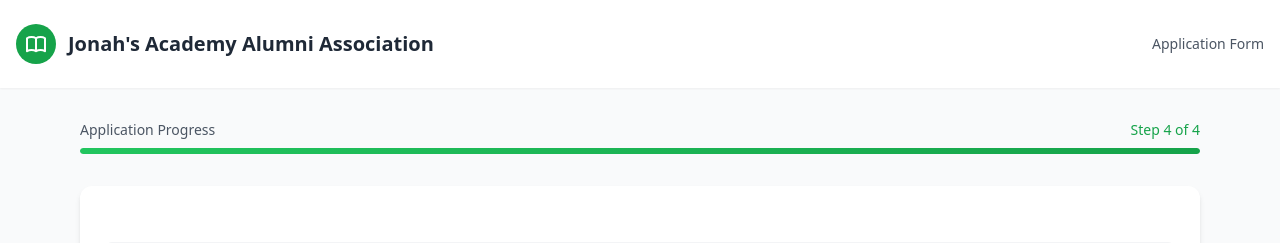
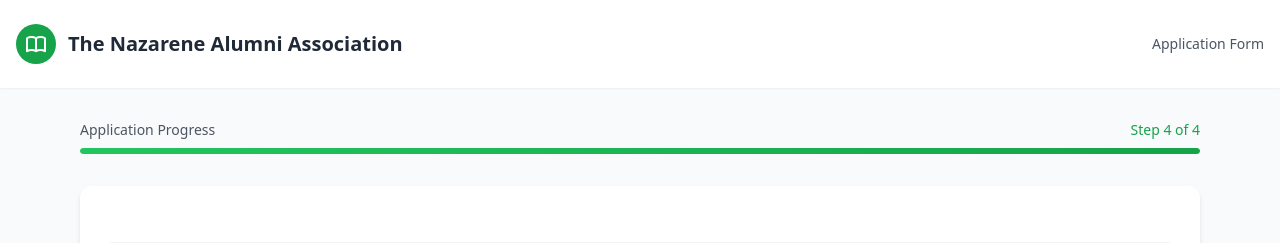
Before and after one commit to atwanzireT/nazarene_backend, a Django app: page /accounts/account-application/create/ in a window 1280 px wide. Shown: the top 243 px of the page. Run offline with Django 5.2, Linux system fonts and the light colour scheme; data that the repository does not hold is empty; some libraries are stand-ins or nearby versions.

Commit message:
changed the namings

```diff
--- a/accounts/templates/registration/signup.html
+++ b/accounts/templates/registration/signup.html
@@ -55,7 +55,7 @@
                     </button>
                 </div>
                 <h1 class="text-3xl font-extrabold text-gray-900 dark:text-white">
-                    Create your account
+                    The Nazarene Alumni Association
                 </h1>
                 <p class="mt-2 text-sm text-gray-600 dark:text-gray-300">
                     Join our community today and unlock amazing features
--- a/app/templates/application_form.html
+++ b/app/templates/application_form.html
@@ -3,7 +3,7 @@
 <head>
     <meta charset="UTF-8">
     <meta name="viewport" content="width=device-width, initial-scale=1.0">
-    <title>Jonah's Academy Alumni Association Application</title>
+    <title>The Nazarene Alumni Association</title>
     <!-- Tailwind CSS CDN -->
     <script src="https://cdn.tailwindcss.com"></script>
     <script>
@@ -162,7 +162,7 @@
                             <path stroke-linecap="round" stroke-linejoin="round" stroke-width="2" d="M12 6.253v13m0-13C10.832 5.477 9.246 5 7.5 5S4.168 5.477 3 6.253v13C4.168 18.477 5.754 18 7.5 18s3.332.477 4.5 1.253m0-13C13.168 5.477 14.754 5 16.5 5c1.746 0 3.332.477 4.5 1.253v13C19.832 18.477 18.246 18 16.5 18c-1.746 0-3.332.477-4.5 1.253" />
                         </svg>
                     </div>
-                    <h1 class="text-xl font-bold text-gray-800">Jonah's Academy Alumni Association</h1>
+                    <h1 class="text-xl font-bold text-gray-800">The Nazarene Alumni Association</h1>
                 </div>
                 <div class="text-sm text-gray-600">
                     Application Form
```
